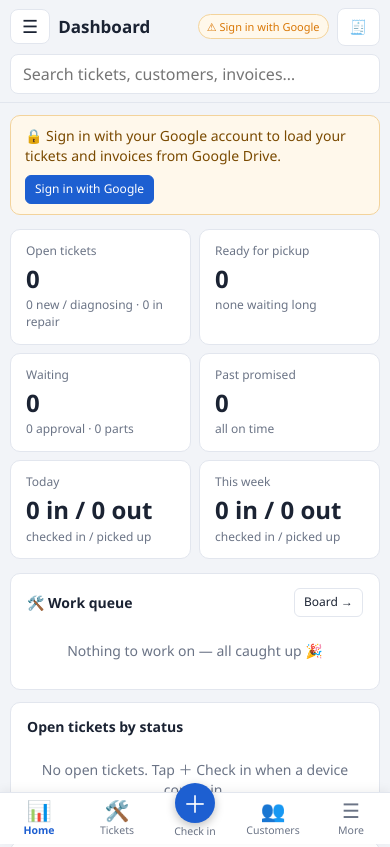
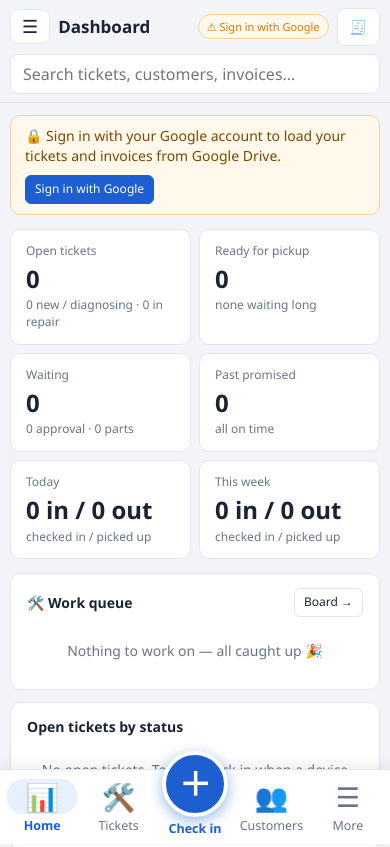
Before and after one commit to rapidcomrepair-cmd/rcr, a plain HTML site: page dashboard/index.html in a window 390 px wide. Shown: the top 847 px of the page. Drawn offline with Linux system fonts and the light colour scheme.

Commit message:
Phone: bigger bottom navigation

```diff
--- a/dashboard/index.html
+++ b/dashboard/index.html
@@ -2,7 +2,7 @@
 <html lang="en">
 <head>
 <meta charset="utf-8">
-<meta name="viewport" content="width=device-width, initial-scale=1">
+<meta name="viewport" content="width=device-width, initial-scale=1, viewport-fit=cover">
 <title>RCR Dashboard</title>
 <link rel="icon" id="favicon" href="data:,">
 <script src="../shared/rcr-drive.js"></script><!-- Google Drive saving for the web app version; unused when opened from the computer -->
@@ -298,14 +298,17 @@
     .toast { max-width:none; }
     .row2 { grid-template-columns:1fr; }
     .btn { padding:8px 12px; } .btn.sm { padding:5px 9px; }
-    #tabbar { display:flex; position:fixed; left:0; right:0; bottom:0; z-index:30; background:var(--card); border-top:1px solid var(--line); padding-bottom:env(safe-area-inset-bottom); box-shadow:0 -2px 10px rgba(0,0,0,.06); }
-    #tabbar a { flex:1; display:flex; flex-direction:column; align-items:center; gap:1px; padding:6px 0 5px; font-size:10.5px; color:var(--mut); text-decoration:none; cursor:pointer; user-select:none; }
-    #tabbar a.on { color:var(--accent); font-weight:600; }
-    #tabbar .ti { font-size:20px; line-height:1.15; position:relative; }
-    #tabbar .ti b { position:absolute; top:-3px; right:-13px; background:var(--bad); color:#fff; font-size:10px; border-radius:9px; padding:0 5px; line-height:15px; }
-    #tabbar a.plus .ti { background:var(--accent); color:#fff; border-radius:50%; width:40px; height:40px; display:flex; align-items:center; justify-content:center; font-size:24px; margin-top:-16px; box-shadow:0 3px 10px rgba(0,0,0,.25); }
-    .content { padding-bottom:calc(86px + env(safe-area-inset-bottom)); }
-    #toasts { bottom:calc(72px + env(safe-area-inset-bottom)); }
+    #tabbar { display:flex; position:fixed; left:0; right:0; bottom:0; z-index:30; background:var(--card); border-top:1px solid var(--line); padding:6px 4px calc(6px + env(safe-area-inset-bottom)); box-shadow:0 -4px 16px rgba(0,0,0,.08); }
+    #tabbar a { flex:1; min-height:62px; display:flex; flex-direction:column; align-items:center; justify-content:center; gap:3px; font-size:12.5px; font-weight:500; color:var(--mut); text-decoration:none; cursor:pointer; user-select:none; -webkit-tap-highlight-color:transparent; border-radius:14px; }
+    #tabbar a:active { background:var(--accent2); }
+    #tabbar a.on { color:var(--accent); font-weight:700; }
+    #tabbar .ti { font-size:27px; line-height:1; position:relative; padding:4px 18px; border-radius:16px; transition:background .15s; }
+    #tabbar a.on .ti { background:var(--accent2); }
+    #tabbar .ti b { position:absolute; top:-2px; right:4px; background:var(--bad); color:#fff; font-size:11px; font-weight:700; border-radius:10px; padding:0 6px; line-height:18px; min-width:18px; text-align:center; }
+    #tabbar a.plus .ti { background:var(--accent); color:#fff; border-radius:50%; width:58px; height:58px; padding:0; display:flex; align-items:center; justify-content:center; font-size:32px; margin-top:-26px; box-shadow:0 4px 14px rgba(29,95,209,.45); border:4px solid var(--card); box-sizing:content-box; }
+    #tabbar a.plus { color:var(--accent); font-weight:700; }
+    .content { padding-bottom:calc(104px + env(safe-area-inset-bottom)); }
+    #toasts { bottom:calc(92px + env(safe-area-inset-bottom)); }
     .sigs { grid-template-columns:1fr; }
     body[data-view=tickets] .top .search { display:none; }   /* the tickets page has its own search box */
     .li { flex-wrap:wrap; }                                /* buttons go under the text instead of squeezing it */
@@ -335,7 +338,7 @@
   .pr-tag { border:2px solid #000; border-radius:8px; padding:10px 14px; display:flex; gap:20px; align-items:center; width:4.4in; }
   .pr-tag .big { font-size:34px; font-weight:800; }
 </style>
-<meta name="rcr-build" content="20261119-111638">
+<meta name="rcr-build" content="20261119-112009">
 <link rel="manifest" href="../manifest.webmanifest">
 <link rel="apple-touch-icon" href="../icons/icon-180.png">
 <meta name="theme-color" content="#121a2b">
--- a/sw.js
+++ b/sw.js
@@ -1,7 +1,7 @@
 /* RCR Shop service worker: makes the web app installable and lets it open without a connection.
    Always tries the network first (so updates show up right away) and falls back to the last saved copy.
    Google sign-in and Google Drive requests are never cached. */
-const CACHE = 'rcr-shop-20261119-111638';                 // BUILD is replaced with a timestamp each time the site is published
+const CACHE = 'rcr-shop-20261119-112009';                 // BUILD is replaced with a timestamp each time the site is published
 self.addEventListener('install', e => {
   e.waitUntil(caches.open(CACHE).then(c => c.addAll(['./', 'dashboard/', 'invoice/', 'shared/rcr-drive.js', 'manifest.webmanifest', 'icons/icon-192.png', 'icons/icon-512.png'])).catch(() => {}));
   self.skipWaiting();
```
Also changed, not shown: invoice/index.html (+1 -1 lines), 1 other file.
